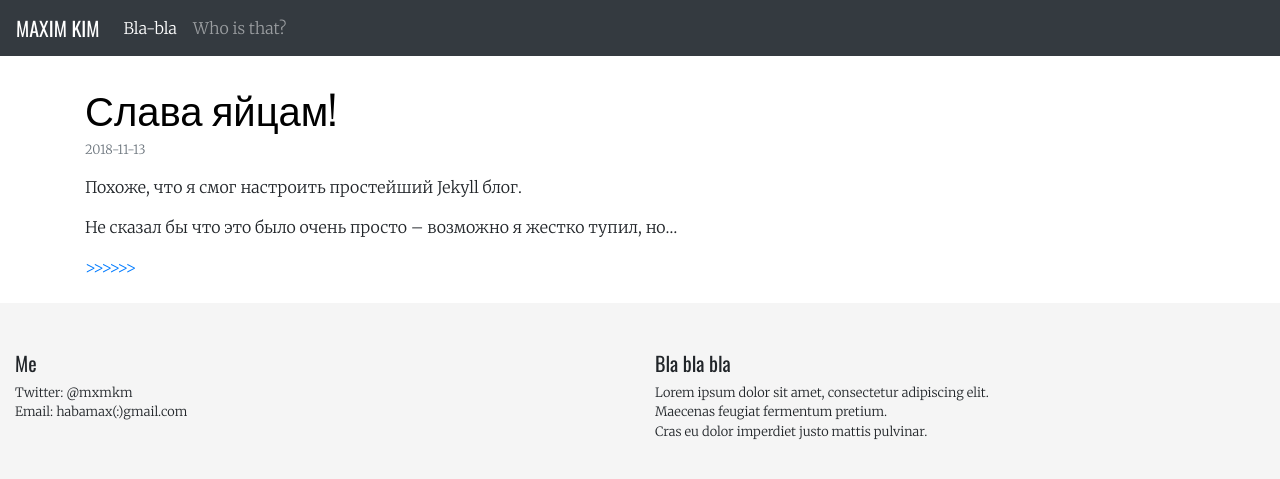
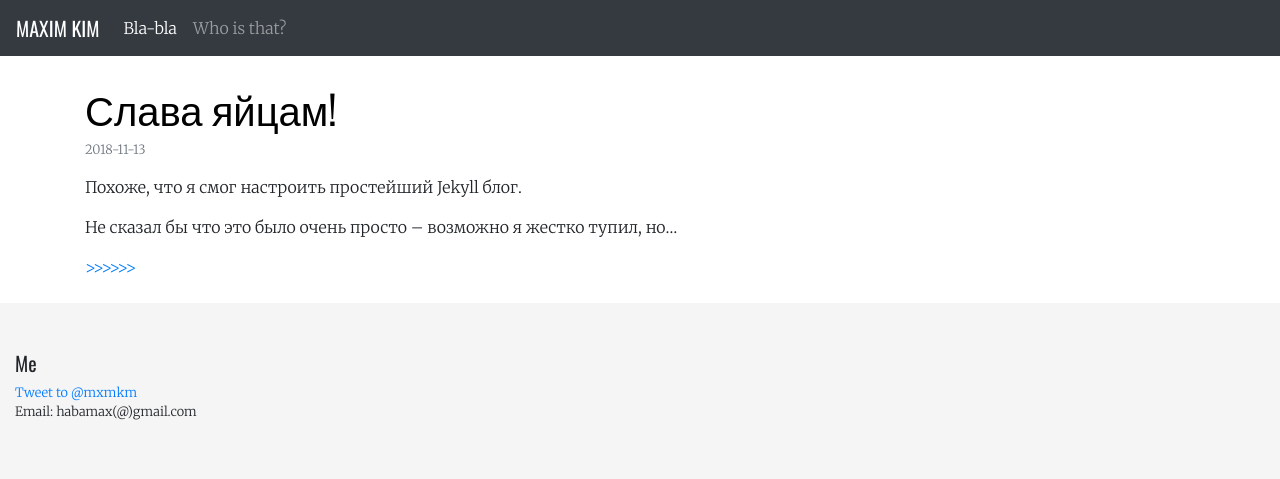
Before and after one commit to habamax/habamax.github.io, a Jekyll site: the page built from index.html, in a window 1280 px wide. Shown: the top 479 px of the page. Built offline with Jekyll 4.4.1, drawn with Linux system fonts in a browser that asks for light colours; comment, search, counter and statistics services are not loaded.

Commit message:
footer update with tweet button
remove lorem ipsum too

```diff
--- a/_includes/footer.html
+++ b/_includes/footer.html
@@ -3,17 +3,17 @@
 		<div class="col-6 col-md">
 			<h5>Me</h5>
 			<ul class="list-unstyled small">
-				<li>Twitter: @mxmkm</li>
-				<li>Email: habamax(:)gmail.com</li>
+				<li><a href="https://twitter.com/intent/tweet?screen_name=mxmkm&ref_src=twsrc%5Etfw" class="twitter-mention-button" data-show-count="false">Tweet to @mxmkm</a><script async src="https://platform.twitter.com/widgets.js" charset="utf-8"></script></li>
+				<li>Email: habamax(@)gmail.com</li>
 			</ul>
 		</div>
-		<div class="col-6 col-md">
-			<h5>Bla bla bla</h5>
-			<ul class="list-unstyled small">
-				<li>Lorem ipsum dolor sit amet, consectetur adipiscing elit.</li>
-				<li>Maecenas feugiat fermentum pretium.</li>
-				<li>Cras eu dolor imperdiet justo mattis pulvinar.</li>
-			</ul>
-		</div>
+		<!-- <div class="col-6 col-md"> -->
+		<!-- 	<h5>Bla bla bla</h5> -->
+		<!-- 	<ul class="list-unstyled small"> -->
+		<!-- 		<li>Lorem ipsum dolor sit amet, consectetur adipiscing elit.</li> -->
+		<!-- 		<li>Maecenas feugiat fermentum pretium.</li> -->
+		<!-- 		<li>Cras eu dolor imperdiet justo mattis pulvinar.</li> -->
+		<!-- 	</ul> -->
+		<!-- </div> -->
 	</div>
 </footer>
```
